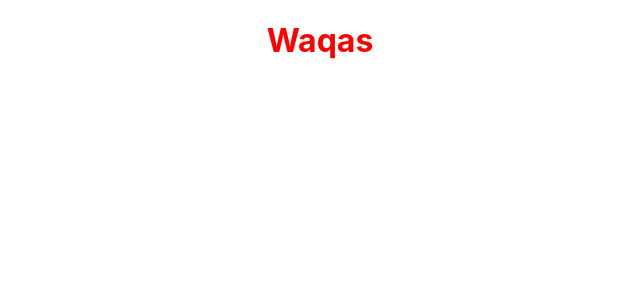
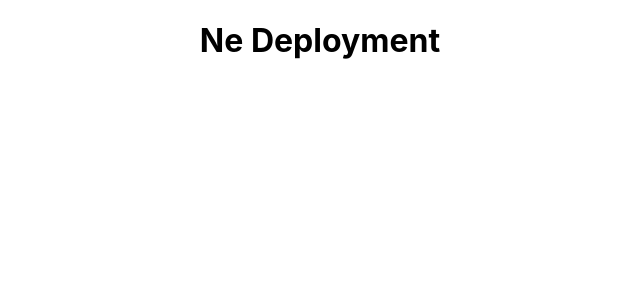
Before and after one commit to HuzaifaAbbasi632/docker-kubernetes-deploy-jenkins, a React (Create React App) app: page / in a window 1280 px wide. Shown: the top 300 px of the page, without its empty margins (320-960 px from the left). Built offline with nearby package versions, Linux system fonts and the light colour scheme.

Commit message:
new deployment

```diff
--- a/src/App.js
+++ b/src/App.js
@@ -4,7 +4,7 @@
 function App() {
   return (
     <div className="App">
-      <h1 style={{color:'red'}}>Waqas</h1>
+      <h1 style={{color:'black'}}>Ne Deployment</h1>
     </div>
   );
 }
```
